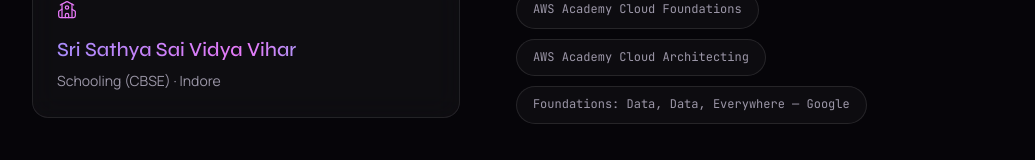
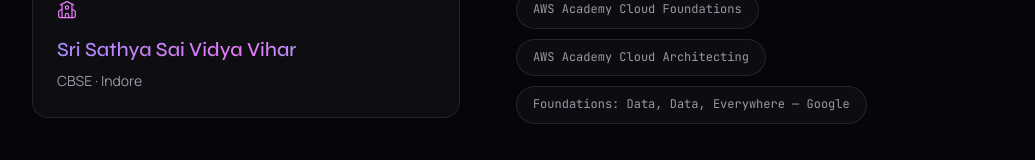
Before and after one commit to nityasolanki/portfolio, a Next.js app: page / in a window 1280 px wide. Shown: the part 5944-6104 px from the top of the page, without its empty margins (120-1155 px from the left). Built offline with nearby package versions, Linux system fonts and the light colour scheme.

Commit message:
School detail line: CBSE · Indore (drop 'Schooling')

```diff
--- a/src/data/portfolio.ts
+++ b/src/data/portfolio.ts
@@ -278,6 +278,6 @@
   },
   {
     title: "Sri Sathya Sai Vidya Vihar",
-    detail: "Schooling (CBSE) · Indore",
+    detail: "CBSE · Indore",
   },
 ] as const;
```
